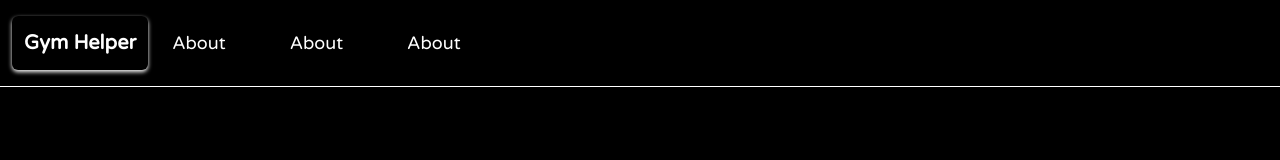
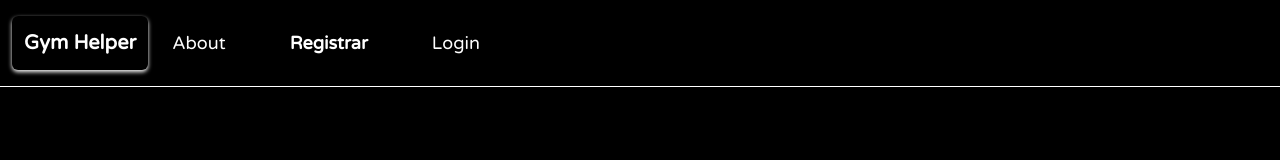
Before and after one commit to jacksxx/Gym-Helper, a Next.js app: page /register in a window 1280 px wide. Shown: the top 160 px of the page. Built offline with nearby package versions, Linux system fonts and the light colour scheme.

Commit message:
feat: create Loading component and update previous components

```diff
--- a/src/components/Input/Input.tsx
+++ b/src/components/Input/Input.tsx
@@ -9,7 +9,7 @@ type InputProps = InputHTMLAttributes<HTMLInputElement> & {
 export const Input = forwardRef<HTMLInputElement, InputProps>(
   ({ type = "text", id = "", label = "", placeholder = "", ...props }, ref) => {
     return (
-      <div className="flex flex-col">
+      <>
         <Label htmlFor={id}>
           {label}
         </Label>
@@ -20,7 +20,7 @@ export const Input = forwardRef<HTMLInputElement, InputProps>(
           id={id}
           {...props}
         />
-      </div>
+      </>
     );
   }
 );
--- /dev/null
+++ b/src/components/Loading/Loading.tsx
@@ -0,0 +1,22 @@
+interface LoadingProps {
+  message?: string;
+}
+
+const Loading = ({ message = "" }: LoadingProps) => {
+  return (
+    <>
+      <div
+        role="alert"
+        aria-busy="true"
+        aria-live="polite"
+        aria-label="loading"
+        className="flex items-center justify-center"
+      >
+        <span className="animate-spin rounded-full border-t-2 border-solid border-blue-500 p-2 md:p-3 lg:p-4" />
+        <p className="ml-2">{message}</p>
+      </div>
+    </>
+  );
+};
+
+export default Loading;
--- /dev/null
+++ b/src/components/Loading/styles.ts
@@ -0,0 +1 @@
+import styled from "styled-components";
--- a/src/components/Navbar/NavBarItens.tsx
+++ b/src/components/Navbar/NavBarItens.tsx
@@ -9,12 +9,12 @@ const NavBarItens = [
     href: "/about",
   },
   {
-    label: "About",
-    href: "/about",
+    label: "Registrar",
+    href: "/register",
   },
   {
-    label: "About",
-    href: "/about",
+    label: "Login",
+    href: "/login",
   },
 ];
 
--- a/src/components/Navbar/Navbar.tsx
+++ b/src/components/Navbar/Navbar.tsx
@@ -28,7 +28,7 @@ const Navbar = () => {
             <Nav hidden={false} />
           </S.NavBar>
         </S.Wrapper>
-        <div className="flex items-center space-x-4 pr-2 round">
+        <div className="flex items-center space-x-4 pr-2">
           {/* <div
             onClick={() => setShowProfile(!showProfile)}
             className="relativa cursor-pointer"
--- a/src/components/Navbar/styles.ts
+++ b/src/components/Navbar/styles.ts
@@ -3,7 +3,6 @@ import styled, { css } from "styled-components";
 export const Container = styled.div`
   border-bottom: 1px solid white;
 `;
-
 export const ContainerNavBar = styled.div`
   display: flex;
   align-items: center;
@@ -12,7 +11,6 @@ export const ContainerNavBar = styled.div`
   padding-bottom: 1rem;
   position: relative;
 `;
-
 export const Wrapper = styled.div`
   display: flex;
   align-items: center;
@@ -30,7 +28,6 @@ export const NavBar = styled.nav`
     display: none;
   }
 `;
-
 export const Logo = styled.div`
   margin-left: 0.75rem;
   margin-right: 0.75rem;
@@ -40,13 +37,12 @@ export const Logo = styled.div`
   box-shadow: 0 2px 4px white;
   font-weight: 600;
   border-radius: 0.375rem;
-  transition: background 0.3s ease; /* Adicionando transição */
+  transition: background 0.3s ease;
 
   &:hover {
     border: 0.5px solid white;
   }
 `;
-
 export const NavBarHidden = styled.nav<{ showNav: boolean }>`
   @media (min-width: 768px) {
     display: none;
@@ -87,7 +83,6 @@ export const NavUlHidden = styled.ul`
   flex-direction: column;
   font-size: 18px;
 `;
-
 export const NavLink = styled.span<{ pathname: string; refer: string }>`
   padding: 0.75rem;
   border-radius: 0.125rem;
```
